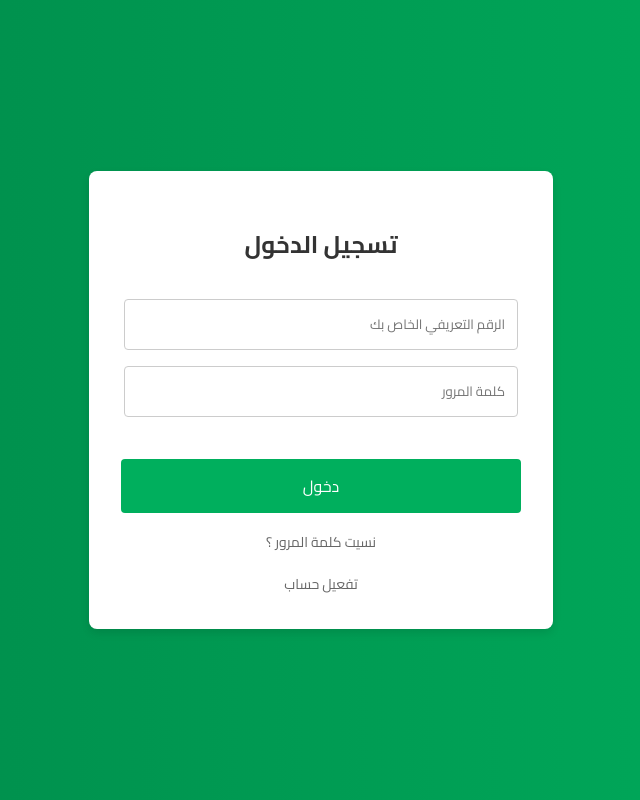
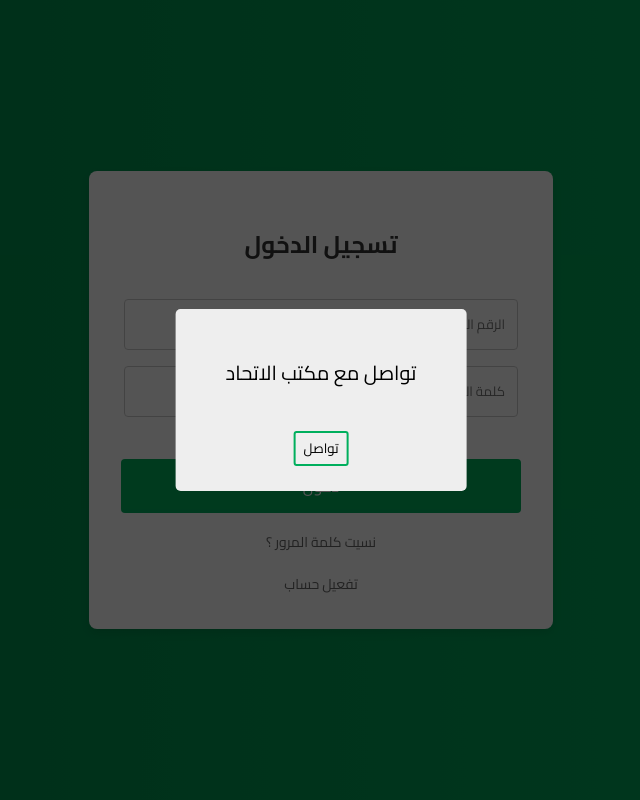
Before and after one commit to khalidwalidanwar/mas-forum, a plain HTML site: page login.html in a window 1280 px wide. Both pictures are taken after a click on the link "نسيت كلمة المرور ؟". Shown: the whole page, without its empty margins (319-959 px from the left). Drawn offline with Linux system fonts and the light colour scheme; a web font is replaced by a local one.

Commit message:
Update login.html

```diff
--- a/login.html
+++ b/login.html
@@ -70,7 +70,49 @@
         .login-container .forgot-password:hover {
             text-decoration: underline;
         }
-
+        .popup{
+    scale: 0;
+    position: fixed;
+    top: 50%;
+    left: 50%;
+    transform: translate(-50%, -50%);
+    background-color: #eee;
+    border-radius: 5px;
+    padding: 25px 50px;
+    z-index: 1000;
+    display: flex;
+    flex-direction: column;
+    justify-content: center;
+    align-items: center;
+    gap: 20px;
+    transition: 0.3s;
+    p{
+        font-size: 20px;
+    }
+}
+.overlay{
+    display: none;
+    position: fixed;
+    top: 0;
+    left: 0;
+    width: 100vw;
+    height: 100vh;
+    background-color: #000000ab;
+    z-index: 999;
+    transition: 0.8s;
+}
+.btn-border{
+    cursor: pointer;
+    border: solid 2px #00af5d;
+    color:var(--mainG);
+    border-radius: 3px;
+    padding:3px 8px;
+    transition: .2s;
+    &:hover{
+        background: #00af5d;
+        color:white;
+    }
+}
         @media (min-width: 0px) and (max-width: 992px) {
             .login-container{
                 margin: auto;
@@ -97,6 +139,11 @@
         <a href="#" class="forgot-password">نسيت كلمة المرور ؟</a>
         <a href="./sign-up.html" class="forgot-password">تفعيل حساب</a>
     </div>
+    <div class="popup">
+        <p>يلزم تسجيل الدخول اولا</p>
+        <button onclick="window.location.href='https://api.whatsapp.com/send/?phone=201027467022&text&type=phone_number&app_absent=0';document.querySelector('.overlay').style.display='none';this.parentElement.style.scale='0';" class="btn-border">تواصل</button>
+    </div>
+    <div class="overlay"></div>
     <script type="module">
         import { initializeApp } from 'https://www.gstatic.com/firebasejs/9.21.0/firebase-app.js';
         import { getFirestore, collection, getDocs, addDoc, serverTimestamp ,deleteDoc,doc,updateDoc,getDoc} from 'https://www.gstatic.com/firebasejs/9.21.0/firebase-firestore.js';
@@ -137,7 +184,7 @@
                             }else{
                                 theerr.innerHTML = "هذا الحساب غير مفعل<br> سيتم تحويلك لصفحة تفغيل الحساب خلال 5 ثواني";
                                 setTimeout(() => {
-                                    window.location.href = './sign-up.html';
+                                    window.location.href = '/sign-up.html';
                                 }, 5000);
                             }
                         }else{
@@ -160,6 +207,15 @@
             }
             return str.substring(index); // Extract substring from the found index to the end
         }
+        document.querySelector(".forgot-password").onclick=()=>{
+            document.querySelector(".popup p").innerHTML = "تواصل مع مكتب الاتحاد";
+            document.querySelector(".popup").style.scale='1';
+            document.querySelector('.overlay').style.display = 'block';
+        }
+        document.querySelector('.overlay').onclick=()=>{
+            document.querySelector(".popup").style.scale='0';
+            document.querySelector('.overlay').style.display = 'none';
+        }
     </script>
 </body>
 </html>
```
